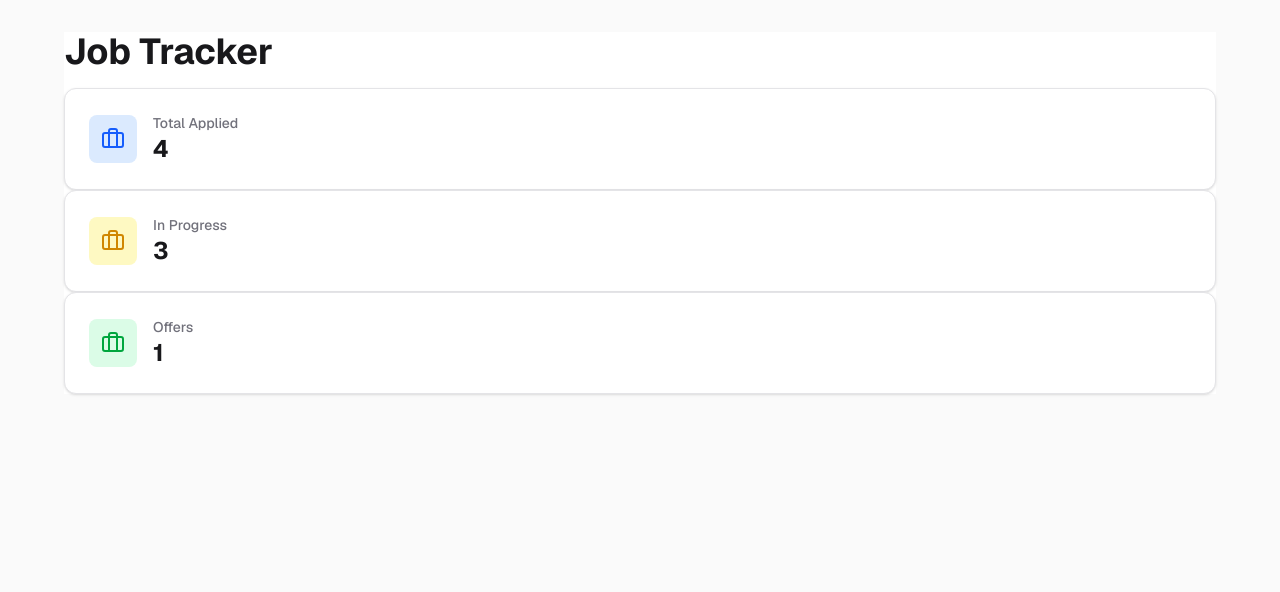
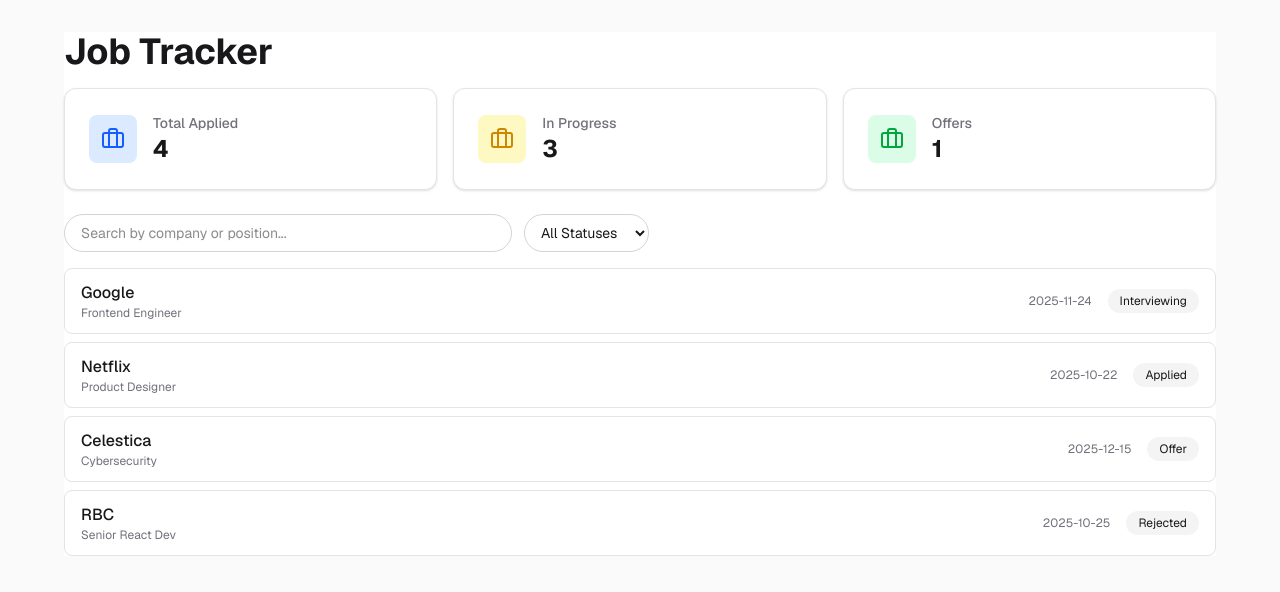
Before and after one commit to Mamoon794/Application-Tracker, a Next.js app in the folder job-tracker/: page / in a window 1280 px wide. Shown: the top 592 px of the page. Built offline with nearby package versions, Linux system fonts and the light colour scheme.

Commit message:
Search filtering and added job lists + search capabiliy

```diff
--- a/job-tracker/src/app/page.tsx
+++ b/job-tracker/src/app/page.tsx
@@ -14,6 +14,15 @@
   const totalApplied = jobs.length;
   const inProgress = jobs.filter(job => job.status !== "Rejected").length;
   const offers = jobs.filter(job => job.status === "Offer").length;
+  const [searchText, setSearchText] = useState("");
+  const filteredJobs = jobs.filter((job) => {
+  const text = searchText.toLowerCase().trim();
+  if (!text) return true; return (  //if search is empty return all
+    job.company.toLowerCase().includes(text) ||
+    job.position.toLowerCase().includes(text)
+  );
+});
+
 
 
   return (
@@ -25,21 +34,45 @@
         </header>
 
         {/* Status Card */}
-        <div>
+       <div className="grid grid-cols-1 md:grid-cols-3 gap-4 mb-6">
           <JobStatusCard title="Total Applied" value={totalApplied} icon={<Briefcase />} color="blue"/>
-          <JobStatusCard title="In Progress" value={inProgress} icon={<Briefcase />} color="yellow" />
+          <JobStatusCard title="In Progress" value={inProgress} icon={<Briefcase />} color="yellow"/>
           <JobStatusCard title="Offers" value={offers} icon={<Briefcase />} color="green"/>
         </div>
 
         {/* Search Bar */}
-        <div>
-
+        <div className="mb-4 flex items-center gap-3">
+          <input type="text" placeholder="Search by company or position..." value={searchText} onChange={(e) => setSearchText(e.target.value)} className="w-full max-w-md rounded-full border border-zinc-300 px-4 py-2 text-sm"/>
+          <select className="rounded-full border border-zinc-300 px-3 py-2 text-sm bg-white">
+            <option value="">All Statuses</option>
+            <option value="Applied">Applied</option>
+            <option value="Interviewing">Interviewing</option>
+            <option value="Offer">Offer</option>
+            <option value="Rejected">Rejected</option>
+          </select>
         </div>
 
         {/* Job Tracking Table */}
-        <div>
+        <div className="space-y-2">
+            {filteredJobs.map((job) => (
+              <div
+                key={job.id}
+                className="flex items-center justify-between rounded-lg border border-zinc-200 bg-white px-4 py-3"
+              >
+                <div>
+                  <p className="font-medium">{job.company}</p>
+                  <p className="text-xs text-zinc-500">{job.position}</p>
+                </div>
 
-        </div>
+                <div className="flex items-center gap-4">
+                  <span className="text-xs text-zinc-500">{job.date}</span>
+                  <span className="text-xs rounded-full bg-zinc-100 px-3 py-1">
+                    {job.status}
+                  </span>
+                </div>
+              </div>
+            ))}
+          </div>
       </div>
     </div>
   );
```
